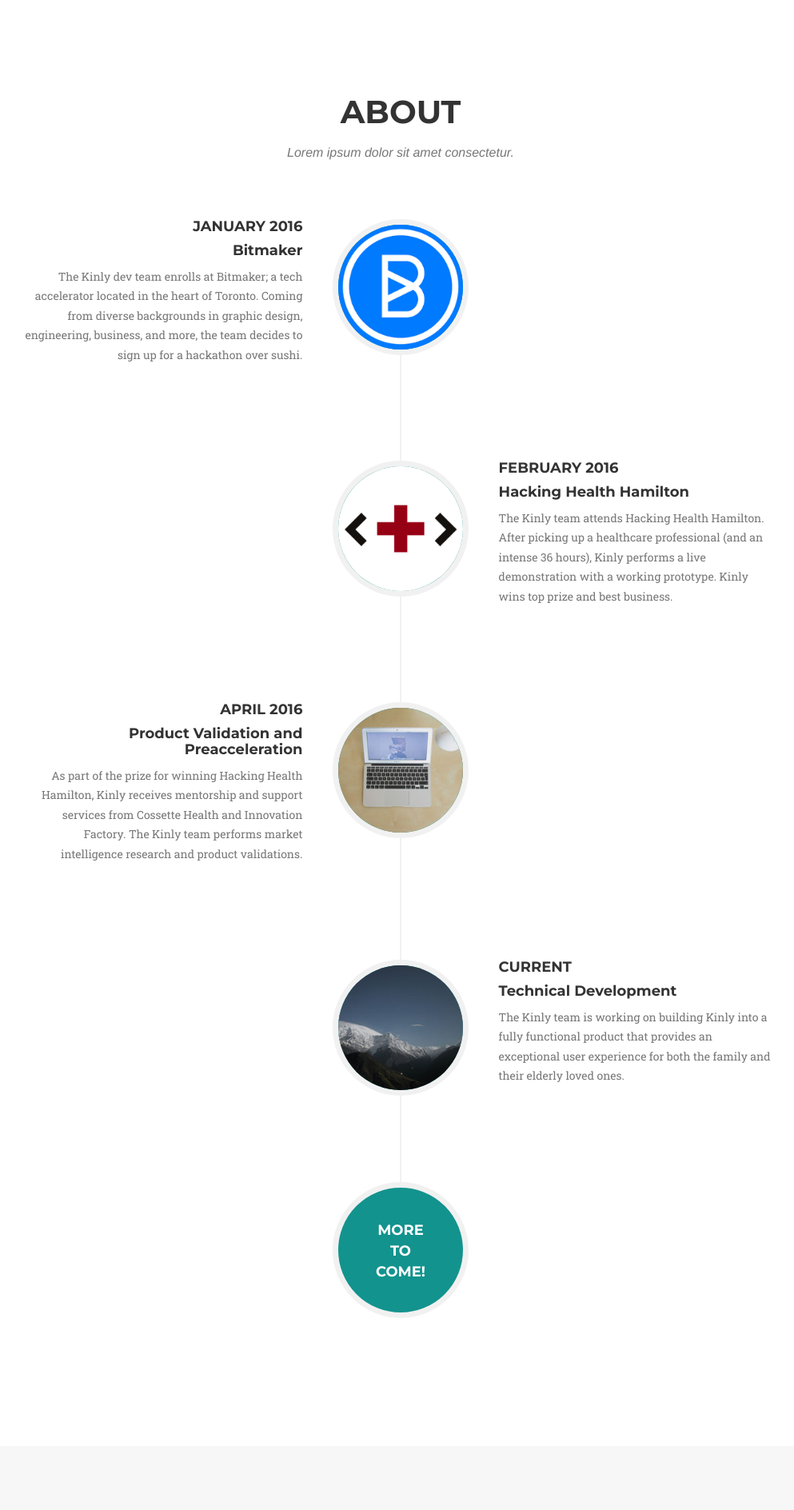
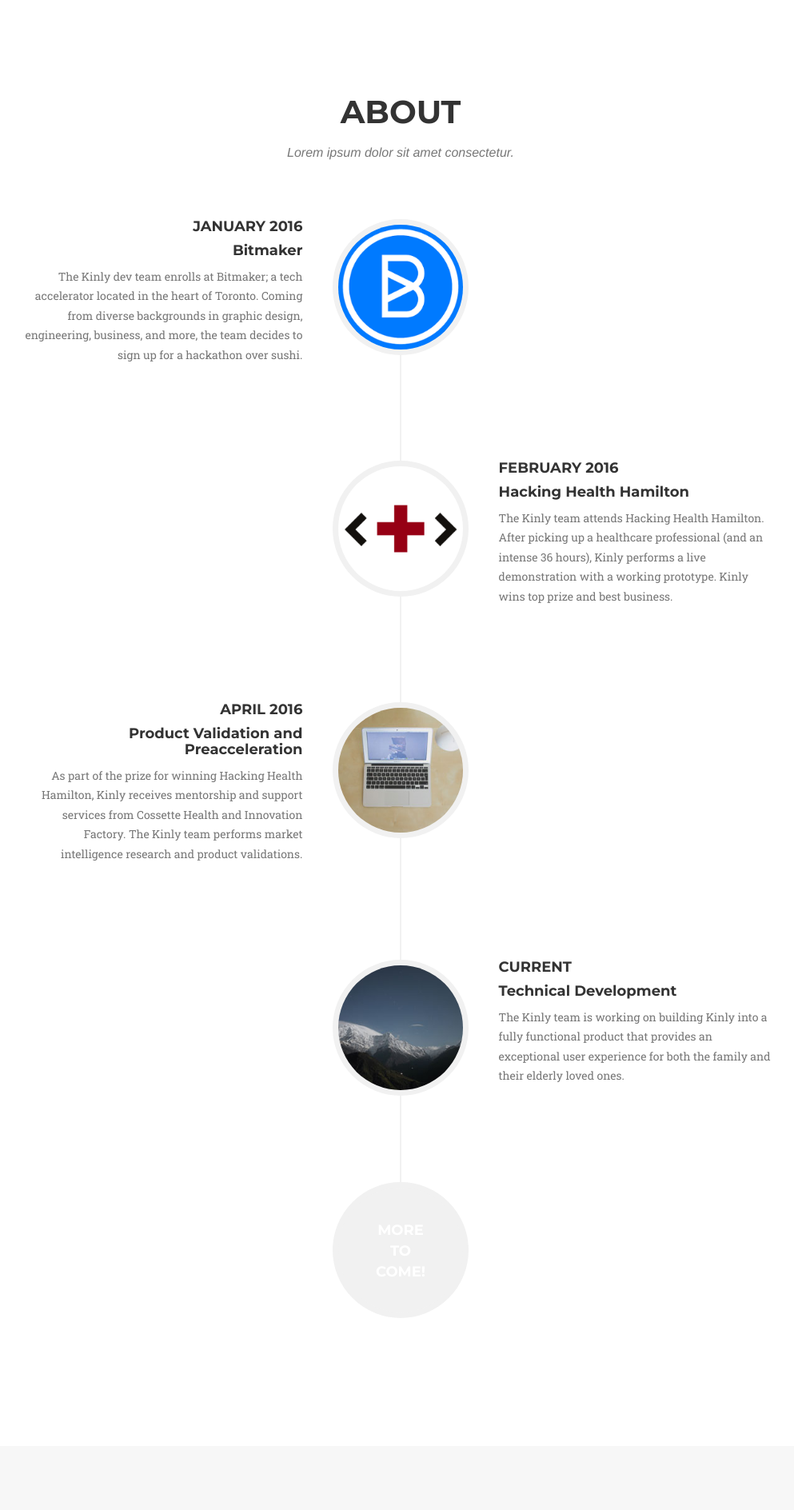
Before and after one commit to GortHealth/KinlyStatic, a PHP site: page / in a window 1280 px wide. Shown: the part 1492-3380 px from the top of the page at 80% size, without its empty margins (139-1132 px from the left). Run offline with PHP 8.4, Linux system fonts and the light colour scheme; some libraries are stand-ins or nearby versions; some web fonts are replaced.

Commit message:
modify background color for timeline pictures

```diff
--- a/css/agency.css
+++ b/css/agency.css
@@ -413,7 +413,7 @@
     height: 80px;
     position: absolute;
     z-index: 100;
-    background-color: #13938e;
+    background-color: #f1f1f1;
     color: #fff;
     border-radius: 100%;
     border: 7px solid #f1f1f1;
```
